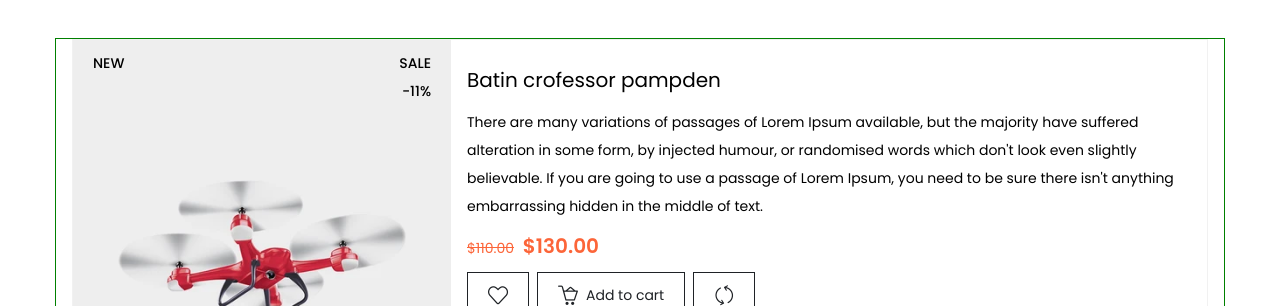
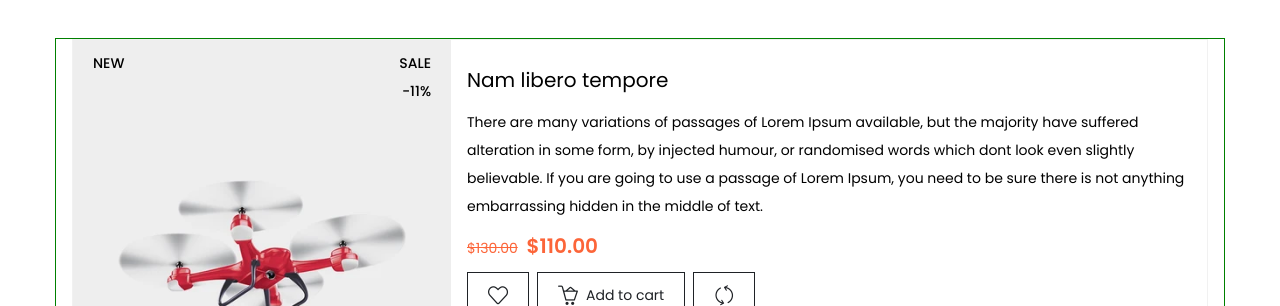
Before and after one commit to ceresnghia/react-training, a React (Create React App) app: page /shop-grid-col-3 in a window 1280 px wide. Both pictures are taken after a click on the button 1175 px from the left and 349 px from the top of the page. Shown: the part 376-682 px from the top of the page. Built offline with nearby package versions, Linux system fonts and the light colour scheme; the HTML template or start-up script is replaced by a standard one; what tailwindcss-pseudo would draw is missing.

Commit message:
map products data array to create list product card

```diff
--- a/package.json
+++ b/package.json
@@ -11,6 +11,7 @@
     "react-router-dom": "^5.2.0",
     "react-scripts": "5.0.0",
     "tailwindcss-pseudo": "^1.0.3",
+    "uuid": "^8.3.2",
     "web-vitals": "^2.1.4"
   },
   "scripts": {
--- /dev/null
+++ b/src/data/productsData.js
@@ -0,0 +1,126 @@
+import { v4 as uuidv4 } from 'uuid';
+
+export default {
+  products: [
+    {
+      id: uuidv4(),
+      name: 'Nam libero tempore',
+      img: 'assets/images/products/drone/product2.webp',
+      description:
+        'There are many variations of passages of Lorem Ipsum available, but the majority have suffered alteration in some form, by injected humour, or randomised words which dont look even slightly believable. If you are going to use a passage of Lorem Ipsum, you need to be sure there is not anything embarrassing hidden in the middle of text.',
+      price: 130,
+      isNew: true,
+      isSale: true,
+      saleAmount: 11,
+      salePrice: 110
+    },
+    {
+      id: uuidv4(),
+      name: 'Batin crofessor pampden',
+      img: 'assets/images/products/drone/product1.webp',
+      description:
+        'There are many variations of passages of Lorem Ipsum available, but the majority have suffered alteration in some form, by injected humour, or randomised words which dont look even slightly believable. If you are going to use a passage of Lorem Ipsum, you need to be sure there is not anything embarrassing hidden in the middle of text.',
+      price: 130,
+      isNew: true,
+      isSale: true,
+      saleAmount: 20,
+      salePrice: 99
+    },
+    {
+      id: uuidv4(),
+      name: 'Inisd deofessor smpden',
+      img: 'assets/images/products/drone/product3.webp',
+      description:
+        'There are many variations of passages of Lorem Ipsum available, but the majority have suffered alteration in some form, by injected humour, or randomised words which dont look even slightly believable. If you are going to use a passage of Lorem Ipsum, you need to be sure there is not anything embarrassing hidden in the middle of text.',
+      price: 150,
+      isNew: true,
+      isSale: true,
+      saleAmount: 50,
+      salePrice: 75
+    },
+    {
+      id: uuidv4(),
+      name: 'Simple and repellendus',
+      img: 'assets/images/products/drone/product4.webp',
+      description:
+        'There are many variations of passages of Lorem Ipsum available, but the majority have suffered alteration in some form, by injected humour, or randomised words which dont look even slightly believable. If you are going to use a passage of Lorem Ipsum, you need to be sure there is not anything embarrassing hidden in the middle of text.',
+      price: 100,
+      isNew: true,
+      isSale: true,
+      saleAmount: 20,
+      salePrice: 80
+    },
+    {
+      id: uuidv4(),
+      name: 'Architecto non provident',
+      img: 'assets/images/products/drone/product5.webp',
+      description:
+        'There are many variations of passages of Lorem Ipsum available, but the majority have suffered alteration in some form, by injected humour, or randomised words which dont look even slightly believable. If you are going to use a passage of Lorem Ipsum, you need to be sure there is not anything embarrassing hidden in the middle of text.',
+      price: 200,
+      isNew: true,
+      isSale: false,
+      saleAmount: 15,
+      salePrice: 170
+    },
+    {
+      id: uuidv4(),
+      name: 'Nam libero tempore',
+      img: 'assets/images/products/drone/product2.webp',
+      description:
+        'There are many variations of passages of Lorem Ipsum available, but the majority have suffered alteration in some form, by injected humour, or randomised words which dont look even slightly believable. If you are going to use a passage of Lorem Ipsum, you need to be sure there is not anything embarrassing hidden in the middle of text.',
+      price: 130,
+      isNew: true,
+      isSale: true,
+      saleAmount: 11,
+      salePrice: 110
+    },
+    {
+      id: uuidv4(),
+      name: 'Batin crofessor pampden',
+      img: 'assets/images/products/drone/product1.webp',
+      description:
+        'There are many variations of passages of Lorem Ipsum available, but the majority have suffered alteration in some form, by injected humour, or randomised words which dont look even slightly believable. If you are going to use a passage of Lorem Ipsum, you need to be sure there is not anything embarrassing hidden in the middle of text.',
+      price: 130,
+      isNew: true,
+      isSale: true,
+      saleAmount: 20,
+      salePrice: 99
+    },
+    {
+      id: uuidv4(),
+      name: 'Inisd deofessor smpden',
+      img: 'assets/images/products/drone/product3.webp',
+      description:
+        'There are many variations of passages of Lorem Ipsum available, but the majority have suffered alteration in some form, by injected humour, or randomised words which dont look even slightly believable. If you are going to use a passage of Lorem Ipsum, you need to be sure there is not anything embarrassing hidden in the middle of text.',
+      price: 150,
+      isNew: true,
+      isSale: true,
+      saleAmount: 50,
+      salePrice: 75
+    },
+    {
+      id: uuidv4(),
+      name: 'Simple and repellendus',
+      img: 'assets/images/products/drone/product4.webp',
+      description:
+        'There are many variations of passages of Lorem Ipsum available, but the majority have suffered alteration in some form, by injected humour, or randomised words which dont look even slightly believable. If you are going to use a passage of Lorem Ipsum, you need to be sure there is not anything embarrassing hidden in the middle of text.',
+      price: 100,
+      isNew: true,
+      isSale: true,
+      saleAmount: 20,
+      salePrice: 80
+    },
+    {
+      id: uuidv4(),
+      name: 'Architecto non provident',
+      img: 'assets/images/products/drone/product5.webp',
+      description:
+        'There are many variations of passages of Lorem Ipsum available, but the majority have suffered alteration in some form, by injected humour, or randomised words which dont look even slightly believable. If you are going to use a passage of Lorem Ipsum, you need to be sure there is not anything embarrassing hidden in the middle of text.',
+      price: 200,
+      isNew: true,
+      isSale: false,
+      saleAmount: 15,
+      salePrice: 170
+    }
+  ]
+};
--- a/src/pages/ShopThreeColumn/components/ProductsListSection/ProductListCard.js
+++ b/src/pages/ShopThreeColumn/components/ProductsListSection/ProductListCard.js
@@ -1,22 +1,24 @@
 import { Link } from 'react-router-dom';
 
-const ProductListCard = () => {
+import { formatMoney } from '../../../../utils/formatMoney';
+
+const ProductListCard = ({ product }) => {
   return (
     <div className='product-list__item w-full mt-7'>
       <div className='product-card flex flex-wrap flex-col md:flex-row border border-solid border-gray-300 transition-all hover:shadow-product group relative'>
         <div className='product-card__avatar md:w-1/3 relative overflow-hidden'>
           <span className='font-medium uppercase text-sm text-black inline-block py-1 px-2 leading-none absolute top-3 left-3'>
-            New
+            {product.isNew && 'New'}
           </span>
           <span className='font-medium uppercase text-sm text-black inline-block py-1 px-2 leading-none absolute top-3 right-3'>
-            Sale
+            {product.isSale && 'Sale'}
           </span>
           <span className='font-medium uppercase text-sm text-black inline-block py-1 px-2 leading-none absolute top-10 right-3'>
-            -11%
+            {product.isSale && `-${product.saleAmount}%`}
           </span>
           <img
             className='w-full h-full'
-            src='assets/images/products/drone/product2.webp'
+            src={product.img}
             alt='product image'
             width='432'
             height='480'
@@ -81,20 +83,15 @@ const ProductListCard = () => {
               to='/shop-grid-col-3'
               className='block text-md hover:text-orange transition-all mb-2'
             >
-              Batin crofessor pampden
+              {product.name}
             </Link>
           </h4>
-          <p className='text-sm'>
-            There are many variations of passages of Lorem Ipsum available, but
-            the majority have suffered alteration in some form, by injected
-            humour, or randomised words which don't look even slightly
-            believable. If you are going to use a passage of Lorem Ipsum, you
-            need to be sure there isn't anything embarrassing hidden in the
-            middle of text.
-          </p>
+          <p className='text-sm'>{product.description}</p>
           <h5 className='font-bold text-md leading-none text-orange my-4'>
-            <del className='font-normal text-sm mr-1 inline-block'>$110.00</del>{' '}
-            $130.00
+            <del className='font-normal text-sm mr-1 inline-block'>
+              {formatMoney(product.price)}
+            </del>{' '}
+            {formatMoney(product.salePrice)}
           </h5>
           <ul className='flex items-center'>
             <li className='mr-2'>
--- a/src/pages/ShopThreeColumn/components/ProductsListSection/index.js
+++ b/src/pages/ShopThreeColumn/components/ProductsListSection/index.js
@@ -1,20 +1,15 @@
 import ProductListCard from './ProductListCard';
+import data from '../../../../data/productsData';
 
 const ProductsListSection = () => {
+  console.log('data', data);
   return (
     <section id='productsList' className='mt-10 shop-tab-conten'>
       <div className='container'>
         <div className='product-list__items flex flex-wrap -mt-7'>
-          <ProductListCard />
-          <ProductListCard />
-          <ProductListCard />
-          <ProductListCard />
-          <ProductListCard />
-          <ProductListCard />
-          <ProductListCard />
-          <ProductListCard />
-          <ProductListCard />
-          <ProductListCard />
+          {data.products.map((product) => {
+            return <ProductListCard key={product.id} product={product} />;
+          })}
         </div>
       </div>
     </section>
--- /dev/null
+++ b/src/utils/formatMoney.js
@@ -0,0 +1,10 @@
+export const formatMoney = (
+  amount,
+  decimalCount = 2,
+  decimal = '.',
+  thousands = ','
+) => {
+  return `$${amount
+    .toFixed(decimalCount)
+    .replace(/\d(?=(\d{3})+\.)/g, '$&' + decimal)}`;
+};
```
Also changed, not shown: 1 other file (tests, documents, lock files or other folders).
